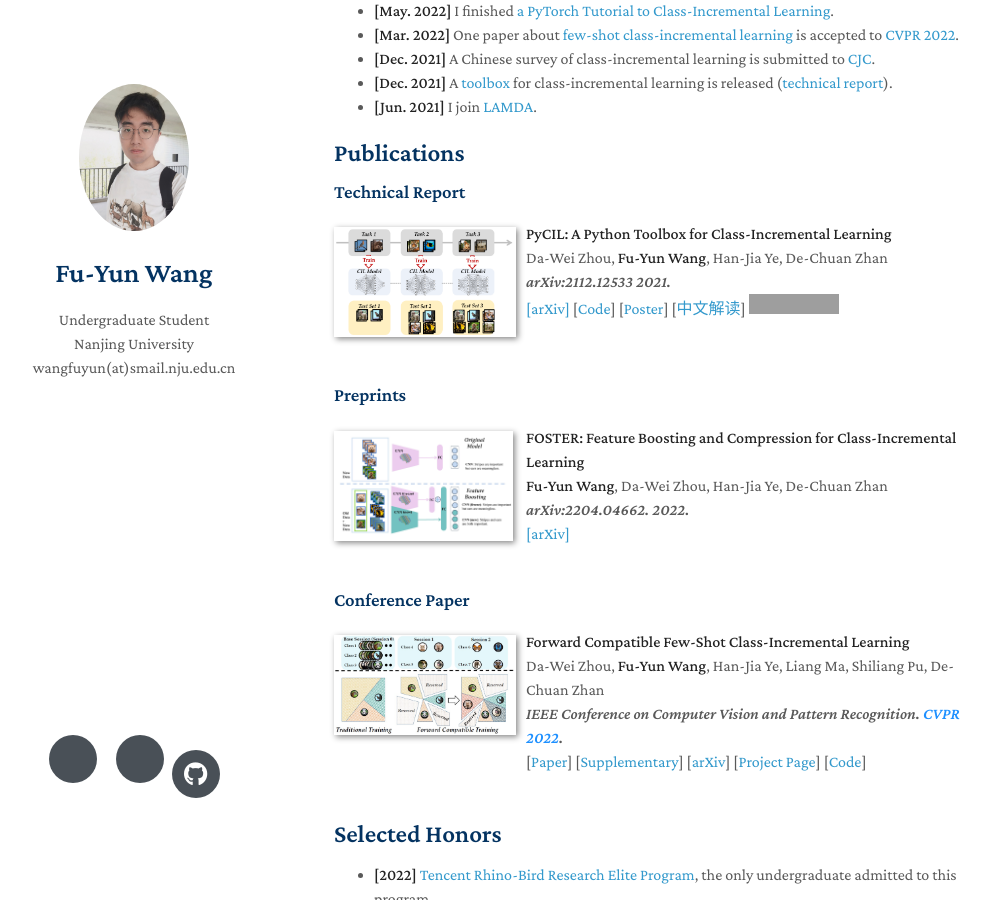
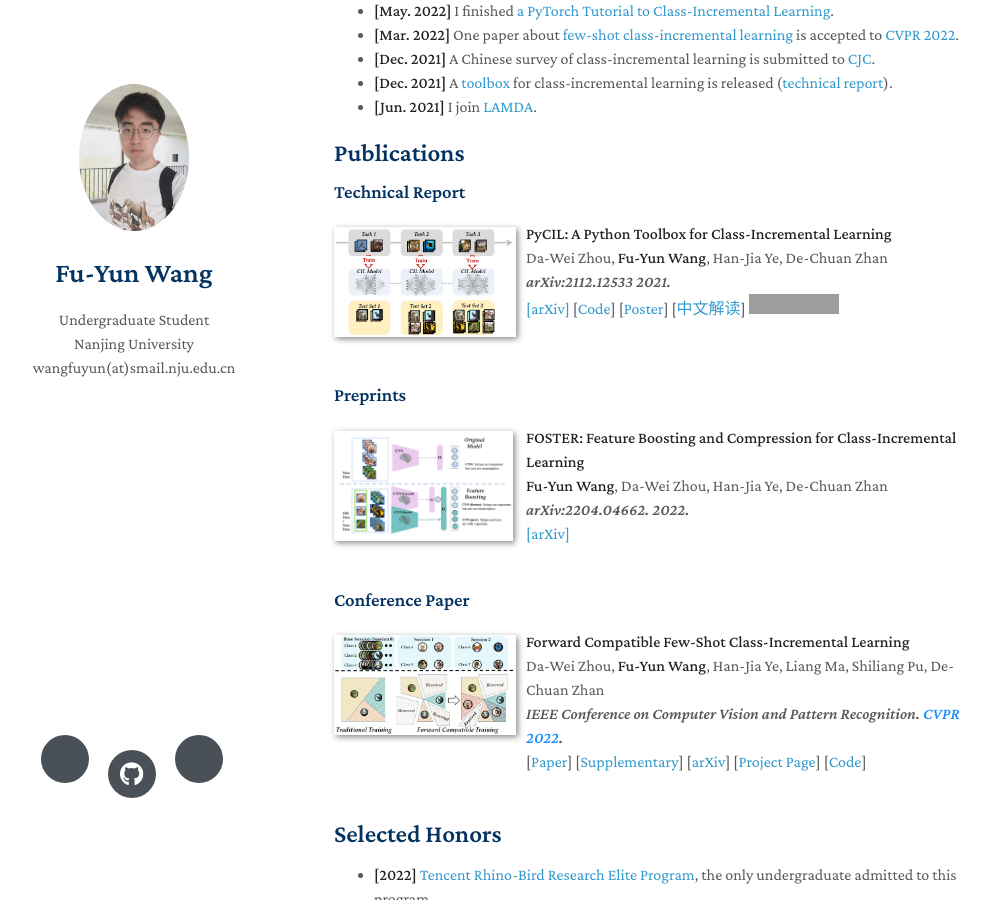
Before and after one commit to G-U-N/G-U-N.github.io, a Jekyll site: the page built from index.md, in a window 1280 px wide and 900 px high, scrolled down 475 px. Shown: the whole window, without its empty margins (136-1126 px from the left). Built offline with Jekyll 4.4.1, drawn with Linux system fonts in a browser that asks for light colours; nearby versions of some CDN libraries; a style sheet for code colours, icons or effects is not loaded; our own code applies the rules of GitHub Pages for plain Markdown files; grey boxes are pictures that could not be loaded.

Commit message:
update short cv

```diff
--- a/_layouts/homepage.html
+++ b/_layouts/homepage.html
@@ -69,14 +69,14 @@
             <i class="ai ai-google-scholar" style="font-size:1.6rem"></i>
           </a>
           {% endif %}
-          {% if site.cv_link %}
-          <a style="margin: 0 5px 0 0" href="{{ site.cv_link }}">
-            <i class="ai ai-cv" style="font-size:1.3rem;"></i>
-          </a>
-          {% endif %}
           {% if site.github_link %}
           <a href="{{ site.github_link }}" target="_blank">
             <i class="fab fa-github"></i>
+          </a>
+          {% endif %}
+          {% if site.cv_link %}
+          <a style="margin: 0 5px 0 0" href="{{ site.cv_link }}">
+            <i class="ai ai-cv" style="font-size:1.6rem;"></i>
           </a>
           {% endif %}
           {% if site.zhihu_link %}
```
